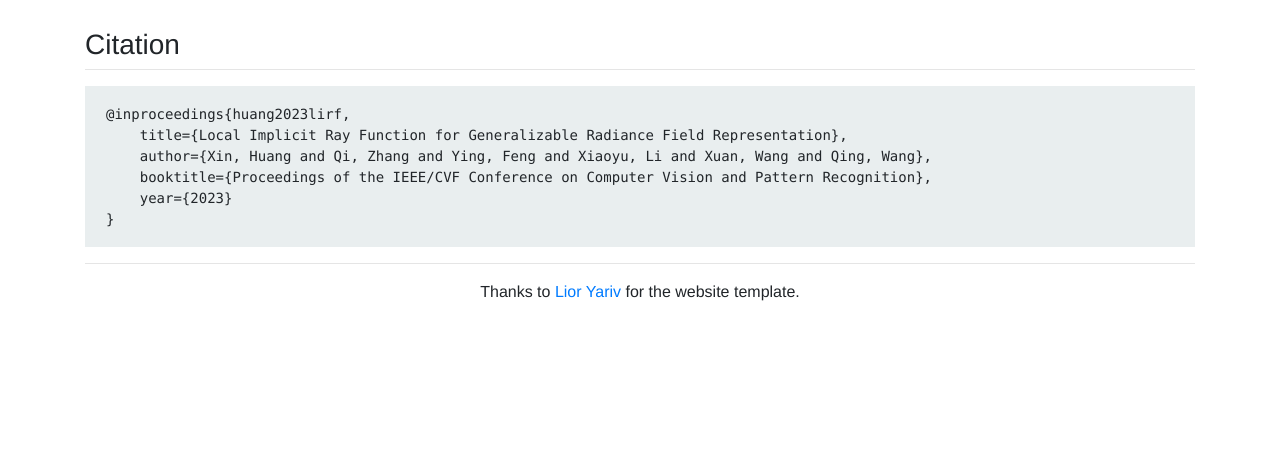
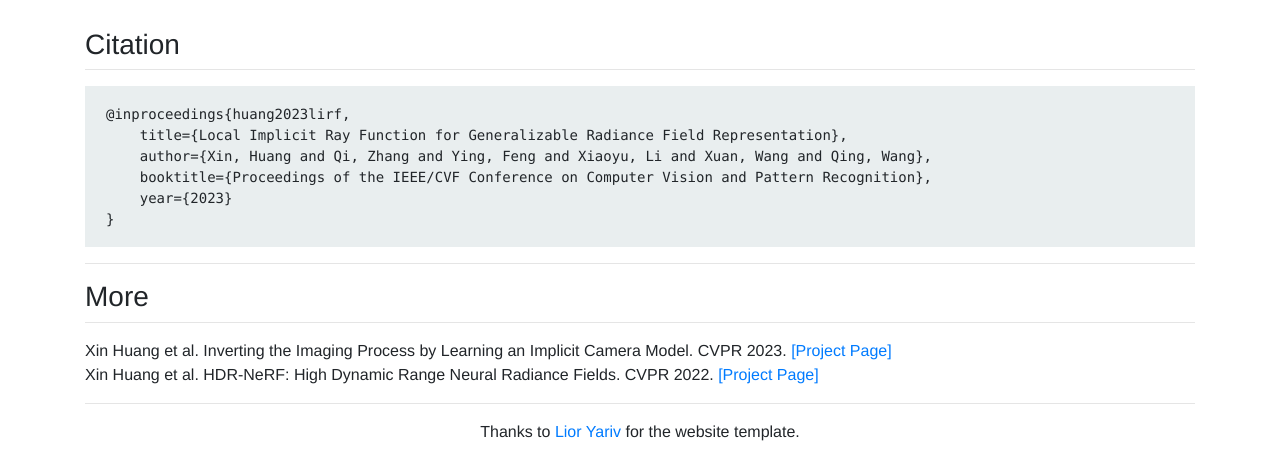
Before and after one commit to xhuangcv/lirf, a plain HTML site: page index.html in a window 1280 px wide. Shown: the part 3733-4187 px from the top of the page. Before the commit the page ends 4047 px from the top, so only its background shows below. Drawn offline with nearby package versions, Linux system fonts and the light colour scheme.

Commit message:
Update index.html

```diff
--- a/index.html
+++ b/index.html
@@ -182,19 +182,21 @@
     </div>
   </div>
 
-  <!-- ack -->
-  <!-- <div class="container">
+  <!-- More Work -->
+  <div class="container">
     <div class="row ">
       <div class="col-12">
-          <h3>Acknowledgements</h3>
+          <h3>More</h3>
           <hr style="margin-top:0px">
-          <p class="text-justify">
-          We thank Li Ma and Xiaoyu Li for their instructive and useful advices.
+          <p class="text-left">
+          Xin Huang et al. Inverting the Imaging Process by Learning an Implicit Camera Model. CVPR 2023. <a href="https://xhuangcv.github.io/neucam/">[Project Page]</a> <br />
+          <!-- Xin Huang et al. Local Implicit Ray Function for Generalizable Radiance Field Representation. CVPR 2023. <a href="https://xhuangcv.github.io/lirf/">[Project Page]</a> <br /> -->
+          Xin Huang et al. HDR-NeRF: High Dynamic Range Neural Radiance Fields. CVPR 2022. <a href="https://xhuangcv.github.io/hdr-nerf/">[Project Page]</a>
           </p>
           <hr>
       </div>
     </div>
-  </div> -->
+  </div>
 
   <footer class="text-center" style="margin-bottom:10px">
       Thanks to <a href="https://lioryariv.github.io/" target="_blank">Lior Yariv</a> for the website template.
```
